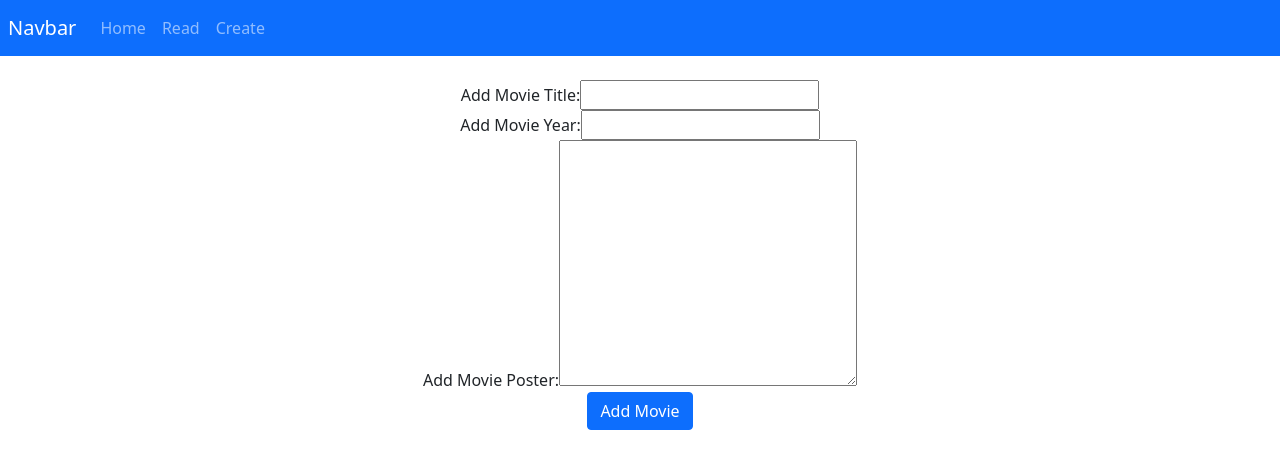
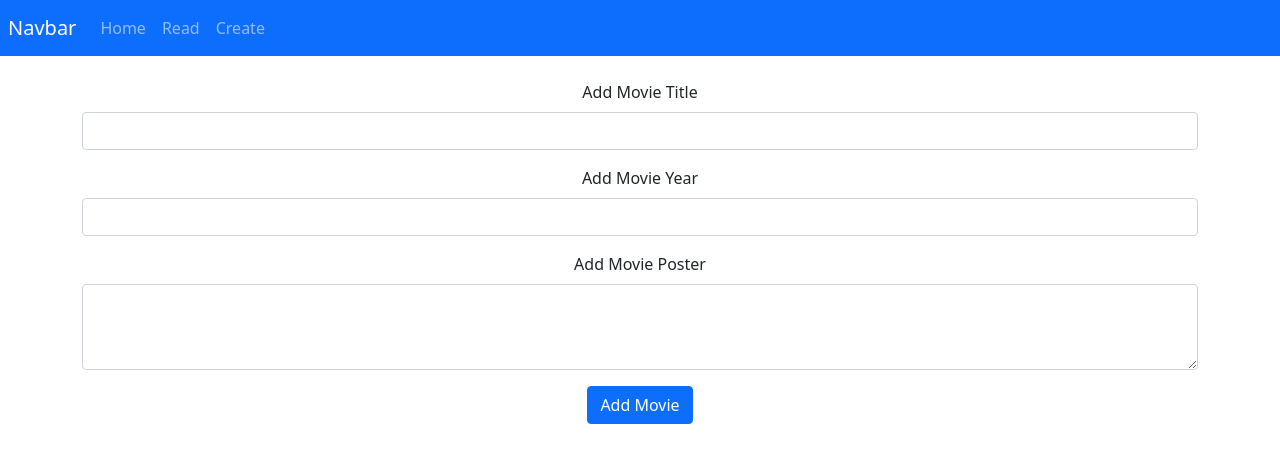
Before and after one commit to edzaans/data-rep-lab10, a React (Create React App) app: page /create in a window 1280 px wide. Shown: the top 468 px of the page. Built offline with nearby package versions, Linux system fonts and the light colour scheme.

Commit message:
Added comments, changed Form, added key props to Movie items,added Axios

```diff
--- a/src/Components/Create.js
+++ b/src/Components/Create.js
@@ -1,16 +1,25 @@
+// Import React
 import React from "react";
+// Import Components to be used from BootStrap library
+import { Form, Button, Container } from "react-bootstrap";
 
-// Create CREATE Component and export it
+// Create CREATE Class and export it
 export class Create extends React.Component {
+  // Constructor to initialise
   constructor() {
     super();
 
     // Bind all events
+    // Bind Form submission
     this.onSubmit = this.onSubmit.bind(this);
+    // Bind Title function
     this.onChangeTitle = this.onChangeTitle.bind(this);
+    // Bind Year change
     this.onChangeYear = this.onChangeYear.bind(this);
+    // Bind Poster change
     this.onChangePoster = this.onChangePoster.bind(this);
 
+    // Set initial state with props
     this.state = {
       Title: "",
       Year: "",
@@ -18,77 +27,78 @@ export class Create extends React.Component {
     };
   }
 
+  // Function to be run when form is Submitted
   onSubmit(el) {
+    // Prevents page reload when form is submitted
     el.preventDefault();
-    /* alert(`Movie added : ${this.state.Title}`); */
+    // Alert code for testing posted values
     alert(
       `Movie added : ${this.state.Title} - ${this.state.Year} - ${this.state.Poster}`
     );
   }
 
+  // Function to be run when Title value submitted
   onChangeTitle(el) {
     // Sets state Title value to target(input) value
     this.setState({ Title: el.target.value });
   }
 
+  // Function to be run when Year value submitted
   onChangeYear(el) {
+    // Sets state Year value to target(input) value
     this.setState({ Year: el.target.value });
   }
 
+  // Function to be run when Poster value submitted
   onChangePoster(el) {
+    // Sets state Poster value to target(input) value
     this.setState({ Poster: el.target.value });
   }
 
+  // render method of all code to be rendered on screen
   render() {
+    // Return value that will be displayed
     return (
+      // Wrap all content in a <div> element
       <div className="App">
-        <form onSubmit={this.onSubmit}>
-          <div className="formGroup">
-            <label htmlFor="title">Add Movie Title:</label>
-            <input
+        {/* Wrap elements in Container for spacing/layout */}
+        <Container>
+          {/* Working Form with BootStrap styles */}
+          <Form onSubmit={this.onSubmit}>
+            <Form.Group className="mb-3" controlId="movieTitle">
+              <Form.Label>Add Movie Title</Form.Label>
+              <Form.Control
                 type="text"
-              name="title"
-              id=""
-              className="formControl"
                 value={this.state.Title}
                 onChange={this.onChangeTitle}
               />
-          </div>
+            </Form.Group>
 
-          <div className="formGroup">
-            <label htmlFor="year">Add Movie Year:</label>
-            <input
+            <Form.Group className="mb-3" controlId="movieYear">
+              <Form.Label>Add Movie Year</Form.Label>
+              <Form.Control
                 type="text"
-              name="year"
-              id=""
-              className="formControl"
                 value={this.state.Year}
                 onChange={this.onChangeYear}
               />
-          </div>
+            </Form.Group>
 
-          <div className="formGroup">
-            <label htmlFor="poster">Add Movie Poster:</label>
-            <textarea
-              className="formControl"
+            <Form.Group className="mb-3" controlId="moviePoster">
+              <Form.Label>Add Movie Poster</Form.Label>
+              <Form.Control
+                as="textarea"
+                rows={3}
+                name="poster"
                 value={this.state.Poster}
                 onChange={this.onChangePoster}
-              name="poster"
-              id=""
-              cols="30"
-              rows="10"
-              type="text"
-            ></textarea>
-          </div>
+              />
+            </Form.Group>
 
-          <div className="formGroup">
-            <input
-              type="submit"
-              value="Add Movie"
-              className="btn btn-primary"
-            />
-          </div>
-        </form>
+            <Button variant="primary" type="submit" value="add">
+              Add Movie
+            </Button>
+          </Form>
+        </Container>
       </div>
     );
   }
--- a/src/Components/Movies.js
+++ b/src/Components/Movies.js
@@ -6,9 +6,11 @@ export class Movies extends React.Component {
   // Render method
   render() {
     // Return props and loop over each item with .map() function
-    return this.props.movies.map((element) => {
+    return this.props.movies.map((element, index) => {
       // Create element for every item in .map()
-      return <MovieItem movie={element}></MovieItem>;
+      // Add key to every element returned and add key prop(index)
+      // Index is used as a counter
+      return <MovieItem movie={element} key={index}></MovieItem>;
     });
   }
 }
--- a/src/Components/Read.js
+++ b/src/Components/Read.js
@@ -1,27 +1,37 @@
+//Import React
 import React from "react";
+// Import Movies Component
 import { Movies } from "./Movies";
+// Import axios to use http requests
 import axios from "axios";
 
 export class Read extends React.Component {
   // State OBJECT that contains information
   state = {
-    // Array of objects
+    // Array of objects and other props
     movies: [],
     test: "",
   };
 
+  // Use componentDidMount() as a constructor for Async
   componentDidMount() {
     axios
+      // URL with data
+      // Returns a Promise with response/reject
       .get("https://jsonblob.com/api/jsonblob/894944504570986496")
+      // If Promise resolved run this...
       .then((res) => {
+        // Update state with resolved promise data
         this.setState({ movies: res.data.movies });
       })
-      // Use it to test if state got updated
+      // Use it to TEST if state got updated
       .then(() => {
         this.setState({ test: "Data came back OK!!!" });
         console.log(this.state.test);
       })
+      // Catch an error if Promise rejected
       .catch((err) => {
+        // Log rejection error for testing
         console.log("Oh ohh, error in request", err);
       });
   }
@@ -31,7 +41,6 @@ export class Read extends React.Component {
     // Return method to return what has to be rendered
     return (
       <div>
-        <h1>This is Read Component</h1>
         <Movies movies={this.state.movies}></Movies>
       </div>
     );
```
Lines whose indentation alone changed are shown as unchanged.
